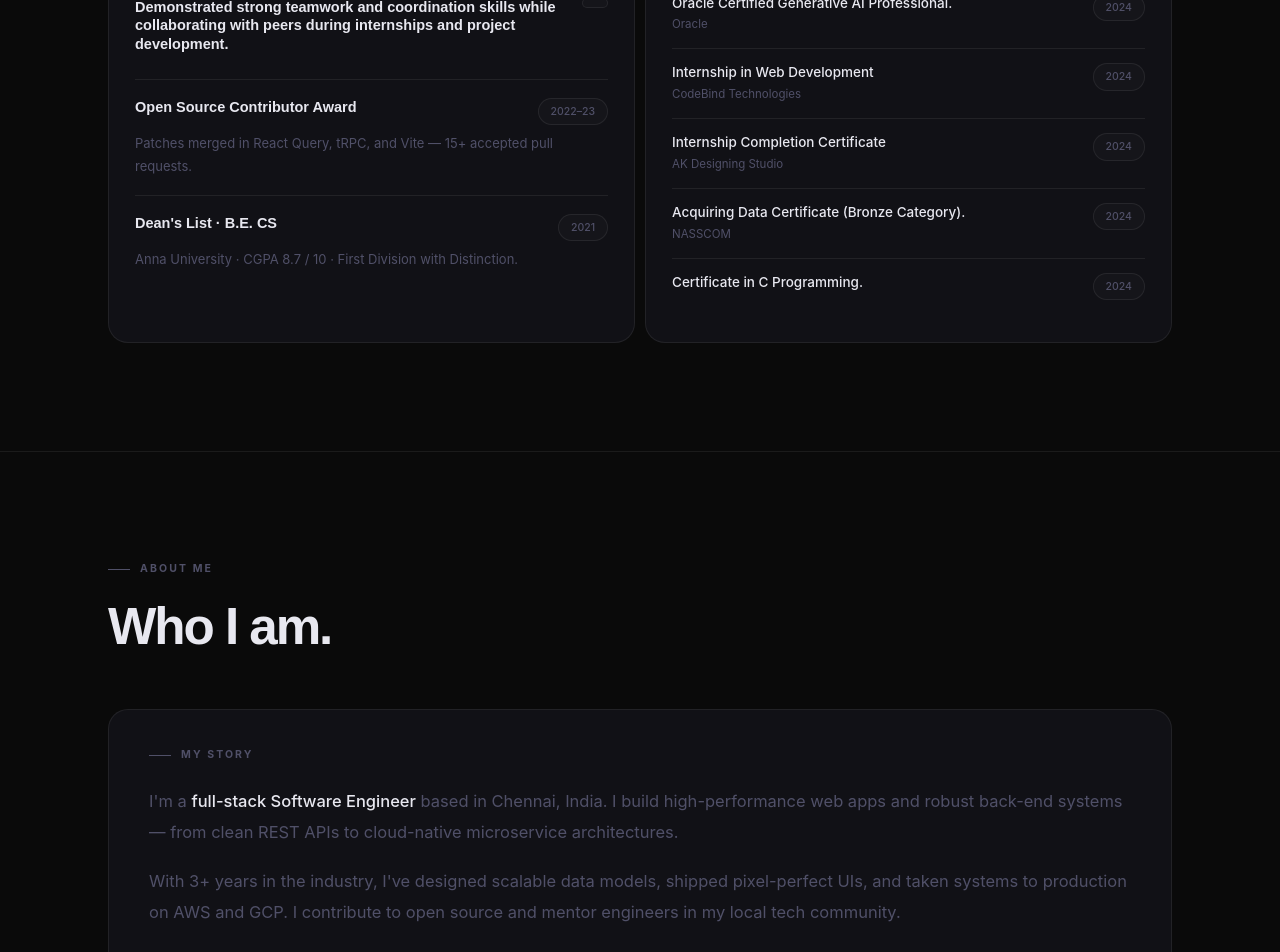
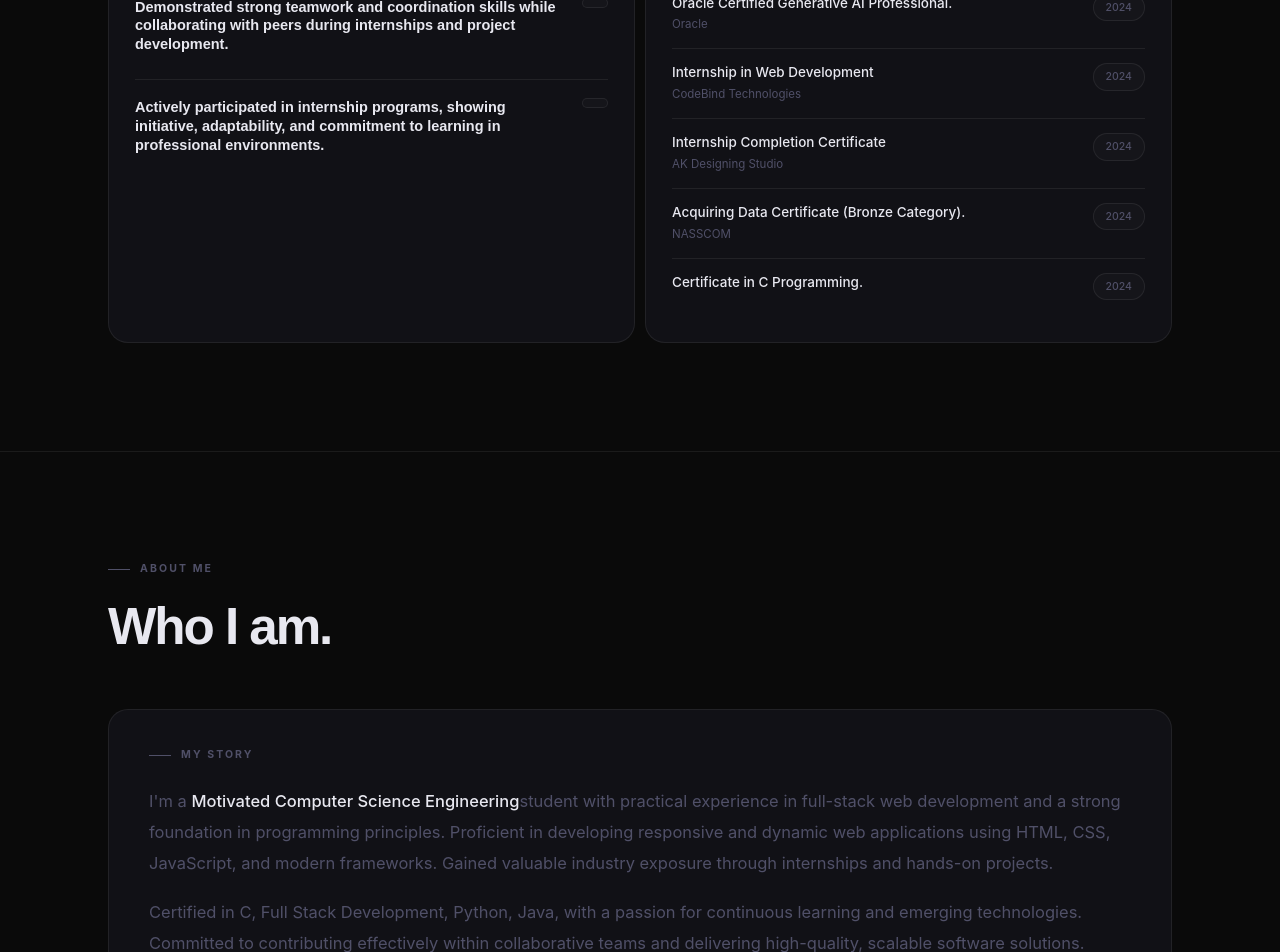
Before and after one commit to dhayamurugan16-alt/dhayanidhiya-m-portfolio, a React (Vite) app: page / in a window 1280 px wide. Shown: the part 2300-3252 px from the top of the page. Built offline with nearby package versions, Linux system fonts and the light colour scheme.

Commit message:
Add files via upload

```diff
--- a/src/sections/About.jsx
+++ b/src/sections/About.jsx
@@ -54,14 +54,17 @@ export default function About() {
                         <p className="eyebrow">My Story</p>
                         <div style={{ display: 'flex', flexDirection: 'column', gap: 18 }}>
                             <p style={{ color: 'var(--muted)', fontSize: 16.5, lineHeight: 1.88 }}>
-                                I'm a <span style={{ color: 'var(--text)', fontWeight: 500 }}>full-stack Software Engineer</span> based
-                                in Chennai, India. I build high-performance web apps and robust back-end systems — from
-                                clean REST APIs to cloud-native microservice architectures.
+                                I'm a <span style={{ color: 'var(--text)', fontWeight: 500 }}>Motivated Computer Science Engineering</span>
+                                student with practical experience in full-stack web development and a
+                                strong foundation in programming principles. Proficient in developing
+                                responsive and dynamic web applications using HTML, CSS, JavaScript,
+                                and modern frameworks. Gained valuable industry exposure through
+                                internships and hands-on projects.
                             </p>
                             <p style={{ color: 'var(--muted)', fontSize: 16.5, lineHeight: 1.88 }}>
-                                With 3+ years in the industry, I've designed scalable data models, shipped pixel-perfect
-                                UIs, and taken systems to production on AWS and GCP. I contribute to open source and
-                                mentor engineers in my local tech community.
+                                Certified in C, Full Stack Development, Python, Java, with a passion for continuous learning
+                                and emerging technologies. Committed to contributing effectively within collaborative teams
+                                and delivering high-quality, scalable software solutions.
                             </p>
                             <div style={{ display: 'flex', flexWrap: 'wrap', gap: 14, marginTop: 4 }}>
                                 {[
--- a/src/sections/Achievements.jsx
+++ b/src/sections/Achievements.jsx
@@ -4,8 +4,7 @@ import { Award, Zap } from 'lucide-react'
 
 const AWARDS = [
     { title: 'Demonstrated strong teamwork and coordination skills while collaborating with peers during internships and project development.' },
-    { title: 'Open Source Contributor Award', year: '2022–23', desc: 'Patches merged in React Query, tRPC, and Vite — 15+ accepted pull requests.' },
-    { title: "Dean's List · B.E. CS", year: '2021', desc: 'Anna University · CGPA 8.7 / 10 · First Division with Distinction.' },
+    { title: 'Actively participated in internship programs, showing initiative, adaptability, and commitment to learning in professional environments.' },
 ]
 const CERTS = [
     { title: 'Oracle Certified Generative AI Professional.', org: 'Oracle', year: '2024' },
```
